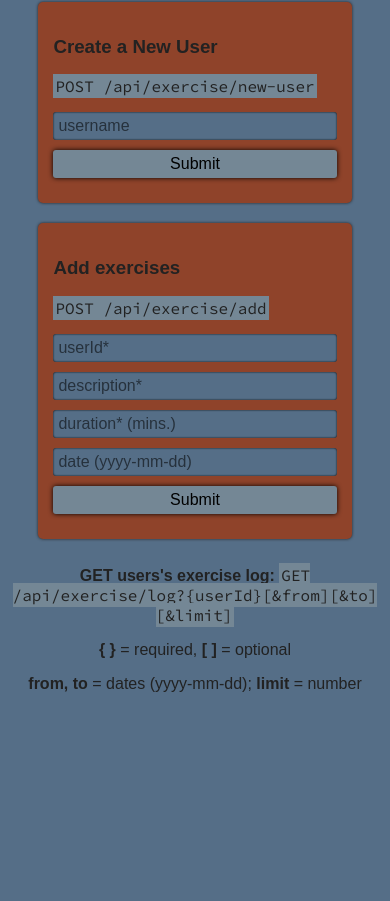
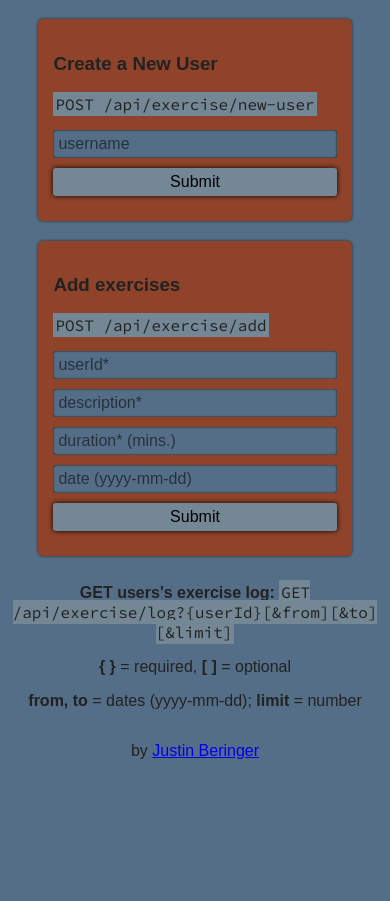
Before and after one commit to jbberinger/Exercise-Tracker-API, a website: page views/index.html in a window 390 px wide. Shown: the part 196-1097 px from the top of the page. Before the commit the page ends 1013 px from the top, so only its background shows below. Drawn offline with Linux system fonts and the light colour scheme; files that its build step writes are made by us from their sources; a web font is replaced by a local one.

Commit message:
😨🍲 Updated with Glitch

```diff
--- a/public/style.css
+++ b/public/style.css
@@ -95,8 +95,8 @@ code {
 @media only screen and (max-width: 725px) {
   body {
     font-family:sans-serif;
-    margin-top: 10vh;
-    margin-bottom: 10vh;
+    margin-top: 15vh;
+    margin-bottom: 15vh;
     padding: 0;
     color: #222;
     background-color: #556E87;
--- a/views/index.html
+++ b/views/index.html
@@ -33,6 +33,10 @@
           <p class="info"><strong>{ }</strong> = required, <strong>[ ]</strong> = optional</p>
           <p class="info"><strong>from, to</strong> = dates (yyyy-mm-dd); <strong>limit</strong> = number</p>
        </div>
+        <p>
+          by
+          <a href="https://github.com/jbberinger">Justin Beringer</a>
+        </p>
     </div>
    </body>
 
```
